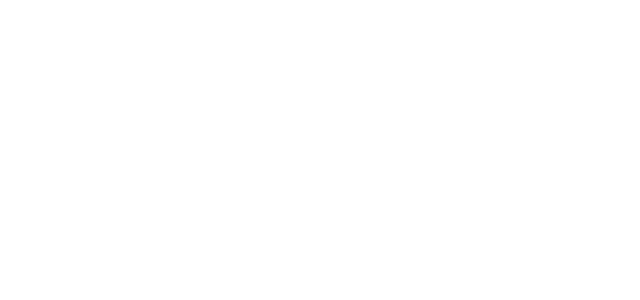
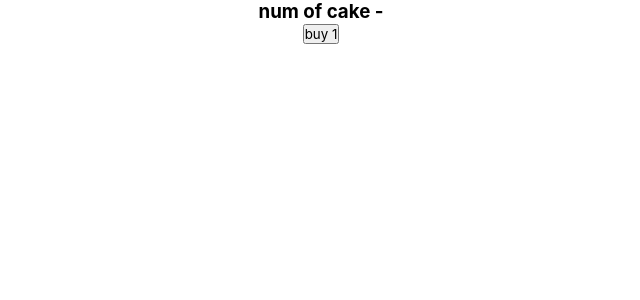
Before and after one commit to IsAmirMmd/React-Native, a React (Create React App) app in the folder redux-react/: page / in a window 1280 px wide. Shown: the top 300 px of the page, without its empty margins (319-959 px from the left). Built offline with nearby package versions, Linux system fonts and the light colour scheme.

Commit message:
adding store to app

```diff
--- a/redux-react/src/App.js
+++ b/redux-react/src/App.js
@@ -1,7 +1,16 @@
 import "./App.css";
+import { Provider } from "react-redux";
+import CakeContainer from "./Components/CakeContainer";
+import store from "./redux/store";
 
 function App() {
-  return <div className="App"></div>;
+  return (
+    <Provider store={store}>
+      <div className="App">
+        <CakeContainer />
+      </div>
+    </Provider>
+  );
 }
 
 export default App;
--- /dev/null
+++ b/redux-react/src/redux/store.jsx
@@ -0,0 +1,6 @@
+import { createStore } from "redux";
+import cakeReducer from "./Cake/CakeReducer";
+
+const store = createStore(cakeReducer);
+
+export default store;
```
